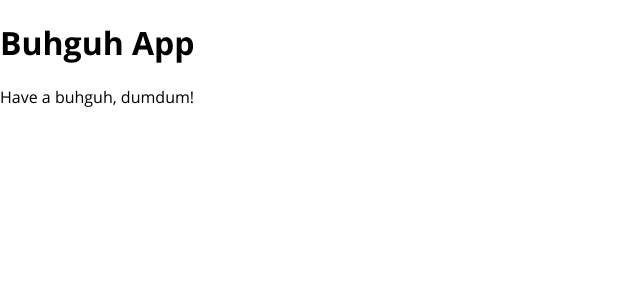
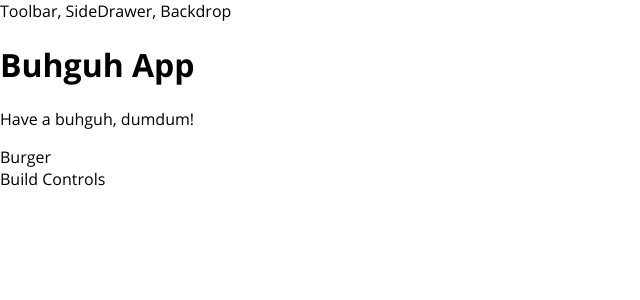
Before and after one commit to ashwingairola/react-course, a React (Create React App) app in the folder burger-builder/: page / in a window 1280 px wide. Shown: the top 300 px of the page, without its empty margins (0-640 px from the left). Built offline with nearby package versions, Linux system fonts and the light colour scheme.

Commit message:
125. Starting the Implementation of the Burger Builder Container

```diff
--- a/burger-builder/src/App.js
+++ b/burger-builder/src/App.js
@@ -1,11 +1,17 @@
 import React from 'react';
+
+import Layout from './components/Layout/Layout';
+import BurgerBuilder from './containers/BurgerBuilder/BurgerBuilder';
 
 class App extends React.Component {
 	render() {
 		return (
 			<div className="App">
-				<h1>Buhguh App</h1>
-				<p>Have a buhguh, dumdum!</p>
+				<Layout>
+					<h1>Buhguh App</h1>
+					<p>Have a buhguh, dumdum!</p>
+					<BurgerBuilder />
+				</Layout>
 			</div>
 		);
 	}
--- /dev/null
+++ b/burger-builder/src/components/Layout/Layout.js
@@ -0,0 +1,13 @@
+import React from 'react';
+
+import classes from './Layout.module.css';
+import Aux from '../../hoc/Aux';
+
+const layout = (props) => (
+	<Aux>
+		<div>Toolbar, SideDrawer, Backdrop</div>
+		<main className={classes.Content}>{props.children}</main>
+	</Aux>
+);
+
+export default layout;
--- /dev/null
+++ b/burger-builder/src/components/Layout/Layout.module.css
@@ -0,0 +1,3 @@
+.Content {
+    margin-top: 16px;
+}
--- /dev/null
+++ b/burger-builder/src/containers/BurgerBuilder/BurgerBuilder.js
@@ -0,0 +1,16 @@
+import React from 'react';
+
+import Aux from '../../hoc/Aux';
+
+class BurgerBuilder extends React.Component {
+	render() {
+		return (
+			<Aux>
+				<div>Burger</div>
+				<div>Build Controls</div>
+			</Aux>
+		);
+	}
+}
+
+export default BurgerBuilder;
--- /dev/null
+++ b/burger-builder/src/hoc/Aux.js
@@ -0,0 +1,3 @@
+const aux = (props) => props.children;
+
+export default aux;
--- a/burger-builder/src/typography.css
+++ b/burger-builder/src/typography.css
@@ -1,13 +1,13 @@
 @font-face {
 	font-family: 'Open Sans';
-	src: url('./fonts/OpenSans-Regular.ttf');
+	src: url('./assets/fonts/OpenSans-Regular.ttf');
 	font-style: normal;
 	font-weight: 400;
 }
 
 @font-face {
 	font-family: 'Open Sans';
-	src: url('./fonts/OpenSans-Bold.ttf');
+	src: url('./assets/fonts/OpenSans-Bold.ttf');
 	font-style: normal;
 	font-weight: 700;
 }
```
Also changed, not shown: burger-builder/src/assets/fonts/OpenSans-Bold.ttf (renamed from burger-builder/src/fonts/OpenSans-Bold.ttf), burger-builder/src/assets/fonts/OpenSans-Regular.ttf (renamed from burger-builder/src/fonts/OpenSans-Regular.ttf).
